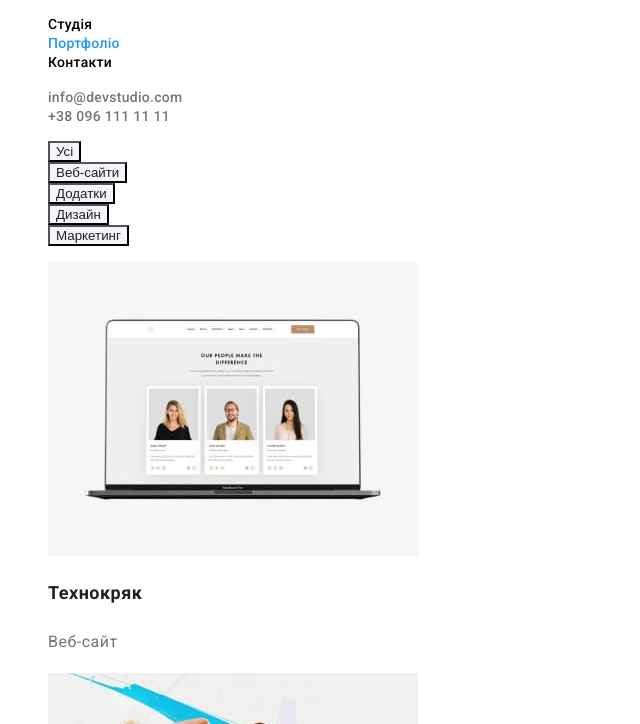
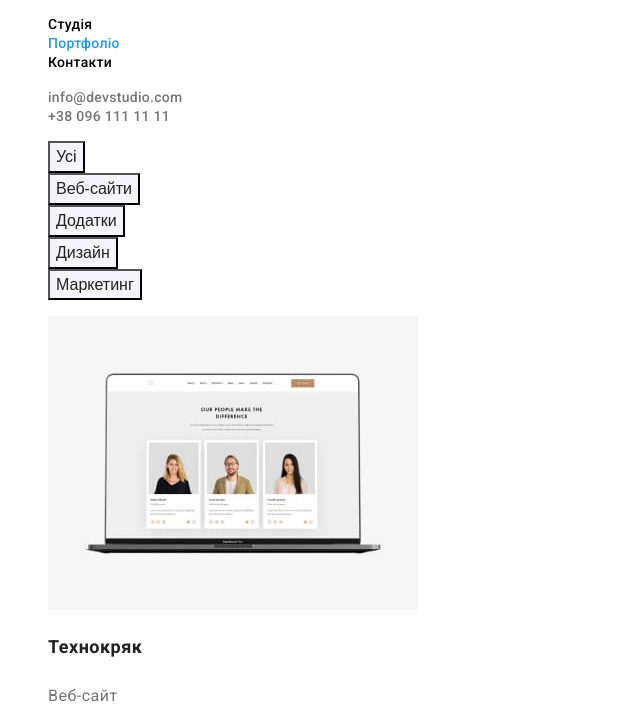
Before and after one commit to PistolyakOleg/goit-markup-hw-02., a plain HTML site: page portfolio.html in a window 1280 px wide. Shown: the part 41-765 px from the top of the page, without its empty margins (0-640 px from the left). Drawn offline with Linux system fonts and the light colour scheme.

Commit message:
Update style.css

```diff
--- a/css/style.css
+++ b/css/style.css
@@ -172,6 +172,9 @@ body {
   color: var(--primary-text-color);
   background-color: var(--secondary-color-background);
   cursor: pointer;
+  font-weight: 500;
+  font-size: 16px;
+  line-height: 1.62;
 }
 .button-filter:hover,
 .button-filter:focus {
```
